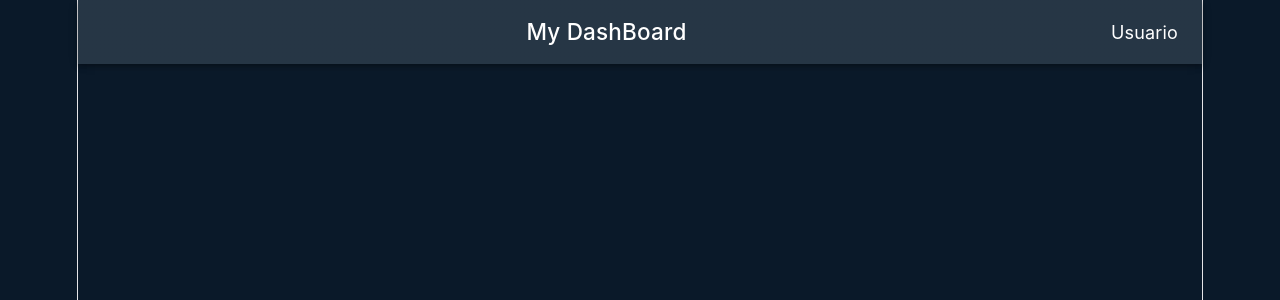
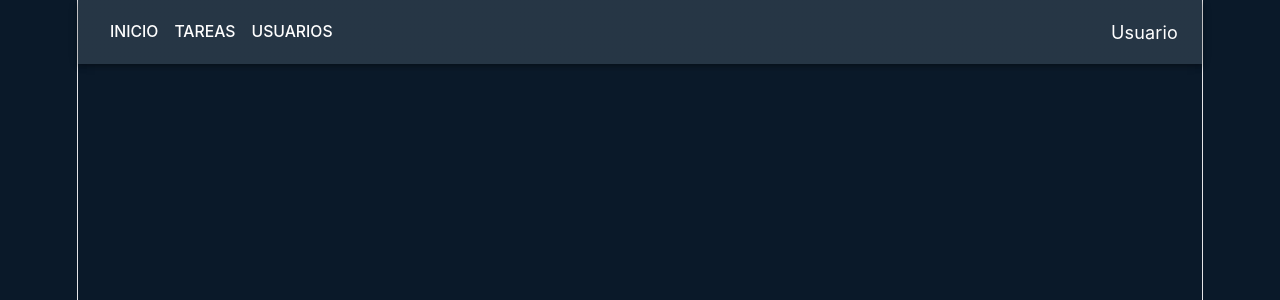
Before and after one commit to Nahuelito22/Actividad_Practica_2, a React (Vite) app: page / in a window 1280 px wide. Shown: the top 300 px of the page. Built offline with nearby package versions, Linux system fonts and the light colour scheme.

Commit message:
fix navbar

```diff
--- a/src/components/Navbar.jsx
+++ b/src/components/Navbar.jsx
@@ -1,13 +1,25 @@
-import {AppBar, Toolbar, Typography} from "@mui/material";
+import { AppBar, Toolbar, Typography, Button, Box } from "@mui/material";
 
 function Navbar() {
   return (
     <AppBar position="static">
       <Toolbar>
-                <Typography variant="h6" component="div" sx={{ flexGrow: 1 }}>
-                    My DashBoard
+
+
+
+        {/* Botones de navegación */}
+        <Button color="inherit">Inicio</Button>
+        <Button color="inherit">Tareas</Button>
+        <Button color="inherit">Usuarios</Button>
+
+        {/* Espacio flexible */}
+        <Box sx={{ flexGrow: 1 }} />
+
+        {/* Usuario */}
+        <Typography variant="body1">
+          Usuario
         </Typography>
-                <Typography>Usuario</Typography>
+
       </Toolbar>
     </AppBar>
   );
```
Lines whose indentation alone changed are shown as unchanged.
